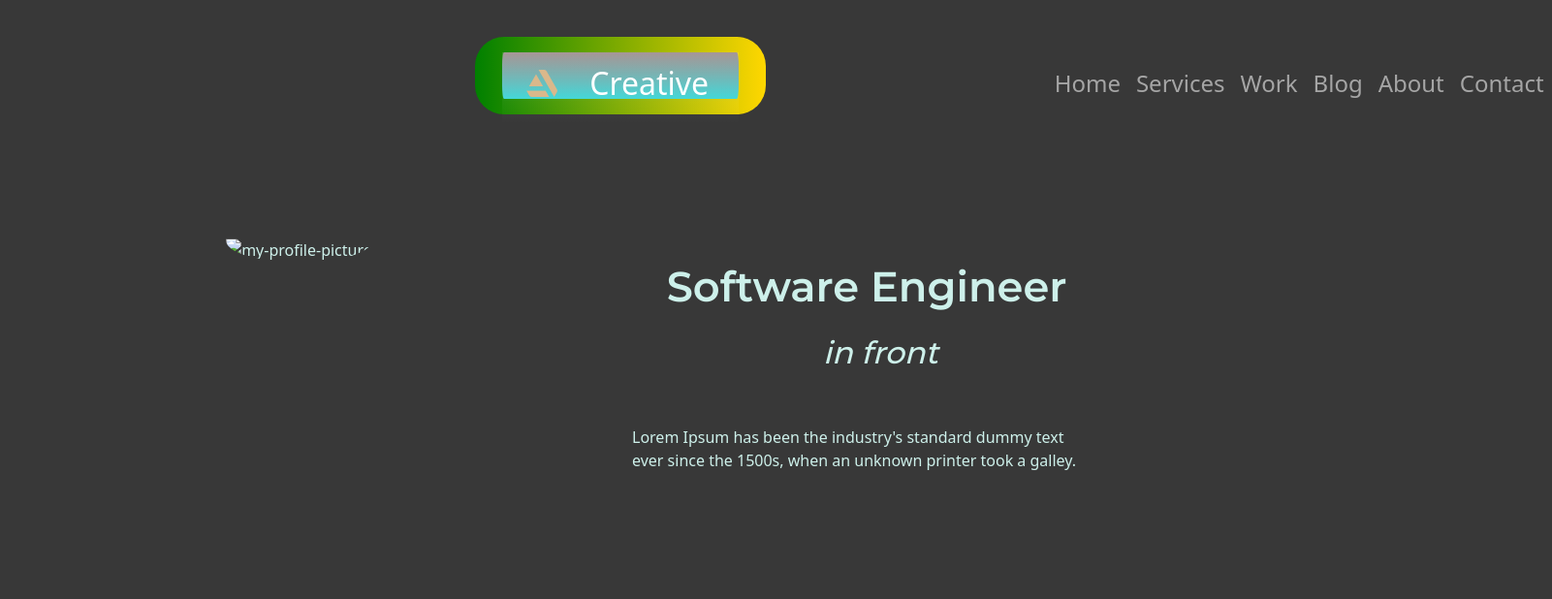
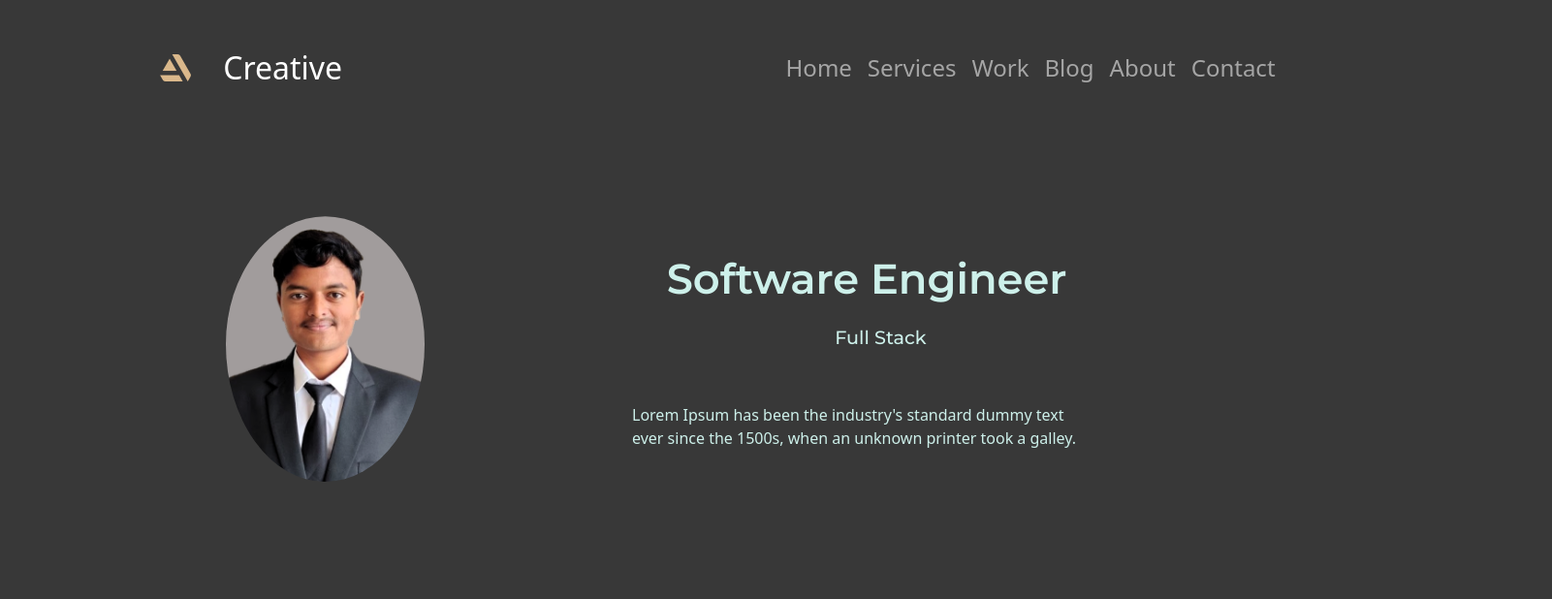
Before and after one commit to charan2000/Hoping-Minds-Assignment, a plain HTML site: page index.html in a window 1280 px wide. Shown: the whole page at 97% size, 1601 px wide, since content can reach past the window. Drawn offline with nearby package versions, Linux system fonts and the light colour scheme.

Commit message:
Restored to prev look

```diff
--- a/index.html
+++ b/index.html
@@ -36,7 +36,7 @@
     <section id="header-section">
 
         <div class="container-fluid">
-            <nav class="navbar navbar-expand-lg navbar-dark bg-gradient">
+            <nav class="navbar navbar-expand-lg navbar-dark">
                 <a class="navbar-brand" href="">
 
                     <h2>&nbsp;&nbsp; <i class="fab fa-artstation creative-color"></i> &nbsp;&nbsp; Creative</h2>
@@ -87,11 +87,11 @@
     <section id="img-desc">
         <div class="row">
             <div class="col-sm-12 col-md-6">
-                <img src="CV/images/new-pic.png" class="profile-pic" alt="my-profile-picture">
+                <img src="pic55.png" class="profile-pic" alt="my-profile-picture">
             </div>
             <div class="col-sm-12 col-md-6 pos">
                 <p class="designation"> &nbsp;&nbsp; Software Engineer </p>
-                <h2 class="left-align"> <i>in front </i></h2>
+                <h2 class="left-align"> Full Stack </h2>
                 <br><br>
                 <p>
                     Lorem Ipsum has been the industry's standard dummy text <br>ever since the 1500s,
--- a/style.css
+++ b/style.css
@@ -37,13 +37,8 @@ body {
 .container-fluid {
     /* font-family: "Merriweather Sans", sans-serif; */
 
-  width: 300px;
-  height: 80px;
-  border: double 1em transparent;
-  border-radius: 30px;
-  background-image: linear-gradient(rgb(182, 104, 104), rgb(26, 241, 241)),
-                    linear-gradient(to right, green, gold);
-  background-origin: border-box;
+
+
   background-clip: content-box, border-box;
 }
 .creative-color{
@@ -52,6 +47,7 @@ body {
 
 .left-align{
     text-align: center;
+    font-size: larger;
     font-family: 'Montserrat', sans-serif;
 }
 
@@ -60,11 +56,11 @@ body {
 }
 
 .profile-pic {
-    padding-top: 5%;
+    padding-top: 2%;
     width: 40%;
     margin-left: 23%;
     right: 30%;
-    border-radius: 45%;
+    border-radius: 65%;
 
     /* border-radius: 100%; */
 }
```
